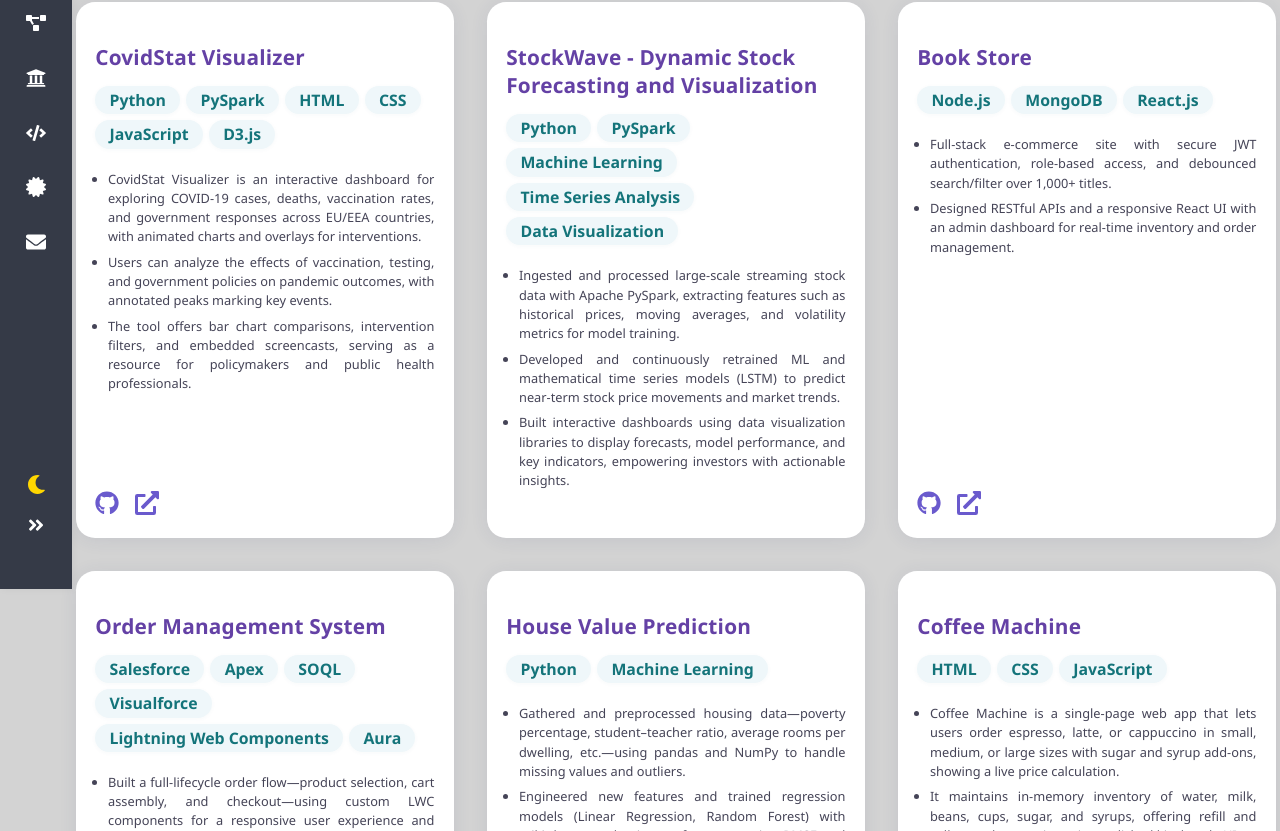
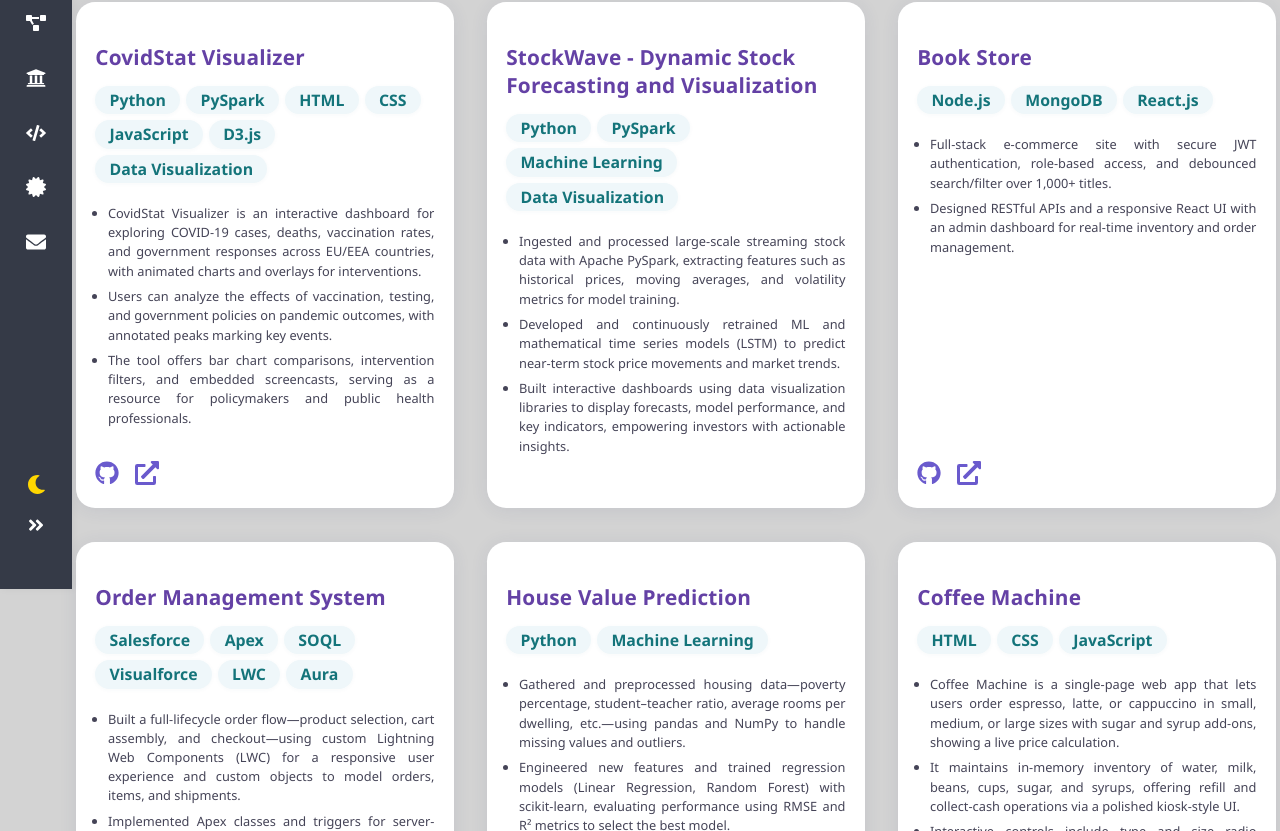
Before and after one commit to hemasundar-tatipudi/Portfoilo, a React (Create React App) app in the folder my-portfolio/: page /projects in a window 1280 px wide. Shown: the part 249-1080 px from the top of the page. Built offline with nearby package versions, Linux system fonts and the light colour scheme.

Commit message:
Updated - ProjectsPage

```diff
--- a/my-portfolio/src/pages/ProjectsPage.js
+++ b/my-portfolio/src/pages/ProjectsPage.js
@@ -7,7 +7,7 @@
 export const projects = [
   {
     title: "CovidStat Visualizer",
-    skills: ["Python", "PySpark", "HTML", "CSS", "JavaScript", "D3.js"],
+    skills: ["Python", "PySpark", "HTML", "CSS", "JavaScript", "D3.js", "Data Visualization"],
     description: [
       "CovidStat Visualizer is an interactive dashboard for exploring COVID-19 cases, deaths, vaccination rates, and government responses across EU/EEA countries, with animated charts and overlays for interventions.",
       "Users can analyze the effects of vaccination, testing, and government policies on pandemic outcomes, with annotated peaks marking key events.",
@@ -20,7 +20,7 @@
   },
   {
     title: "StockWave - Dynamic Stock Forecasting and Visualization",
-    skills: ["Python", "PySpark", "Machine Learning", "Time Series Analysis", "Data Visualization"],
+    skills: ["Python", "PySpark", "Machine Learning", "Data Visualization"],
     description: [
       "Ingested and processed large-scale streaming stock data with Apache PySpark, extracting features such as historical prices, moving averages, and volatility metrics for model training.",
       "Developed and continuously retrained ML and mathematical time series models (LSTM) to predict near-term stock price movements and market trends.",
@@ -45,9 +45,9 @@
   },
   {
     title: "Order Management System",
-    skills: ["Salesforce", "Apex", "SOQL", "Visualforce", "Lightning Web Components", "Aura"],
+    skills: ["Salesforce", "Apex", "SOQL", "Visualforce", "LWC", "Aura"],
     description: [
-      "Built a full-lifecycle order flow—product selection, cart assembly, and checkout—using custom LWC components for a responsive user experience and custom objects to model orders, items, and shipments.",
+      "Built a full-lifecycle order flow—product selection, cart assembly, and checkout—using custom Lightning Web Components (LWC) for a responsive user experience and custom objects to model orders, items, and shipments.",
       "Implemented Apex classes and triggers for server-side order validation, inventory adjustments, and automated status updates, optimizing SOQL queries for bulk processing and enforcing security via Profiles and Permission Sets.",
       "Designed automated order approval and notification flows with Process Builder and Flow Builder, and created interactive dashboards for real-time operational KPIs."
     ],
```
